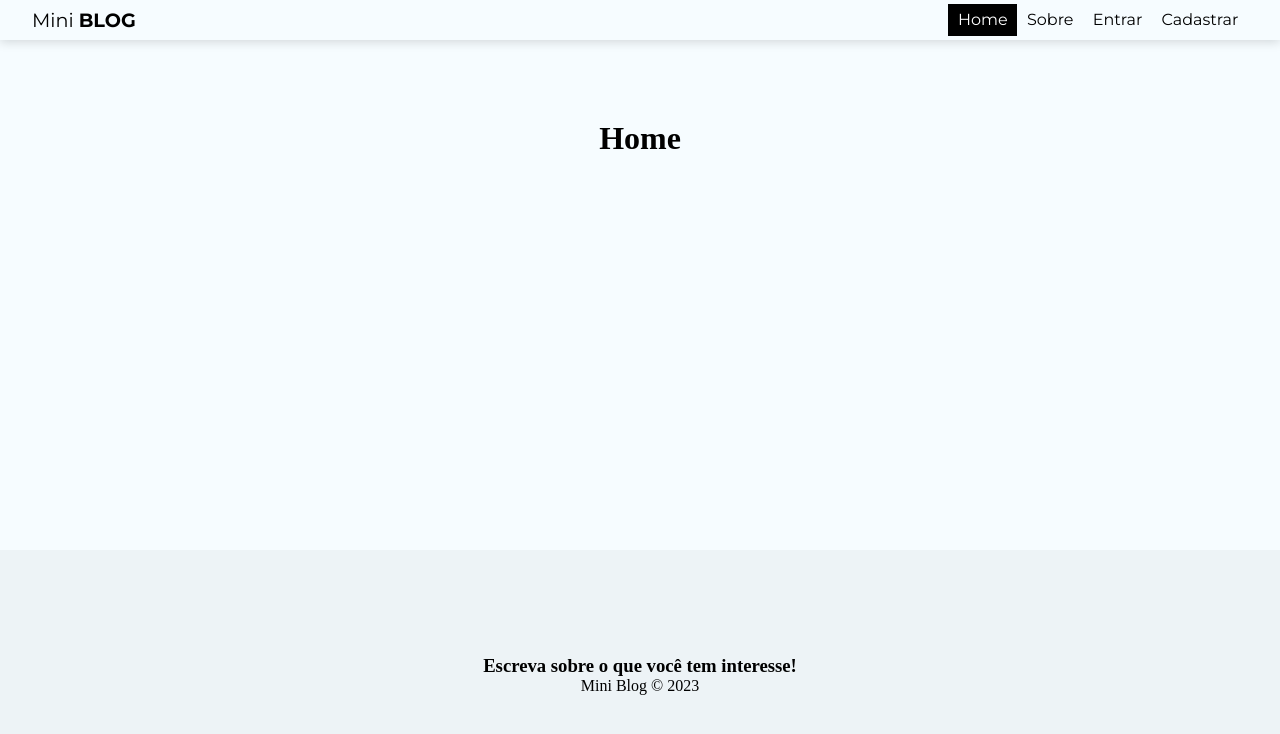
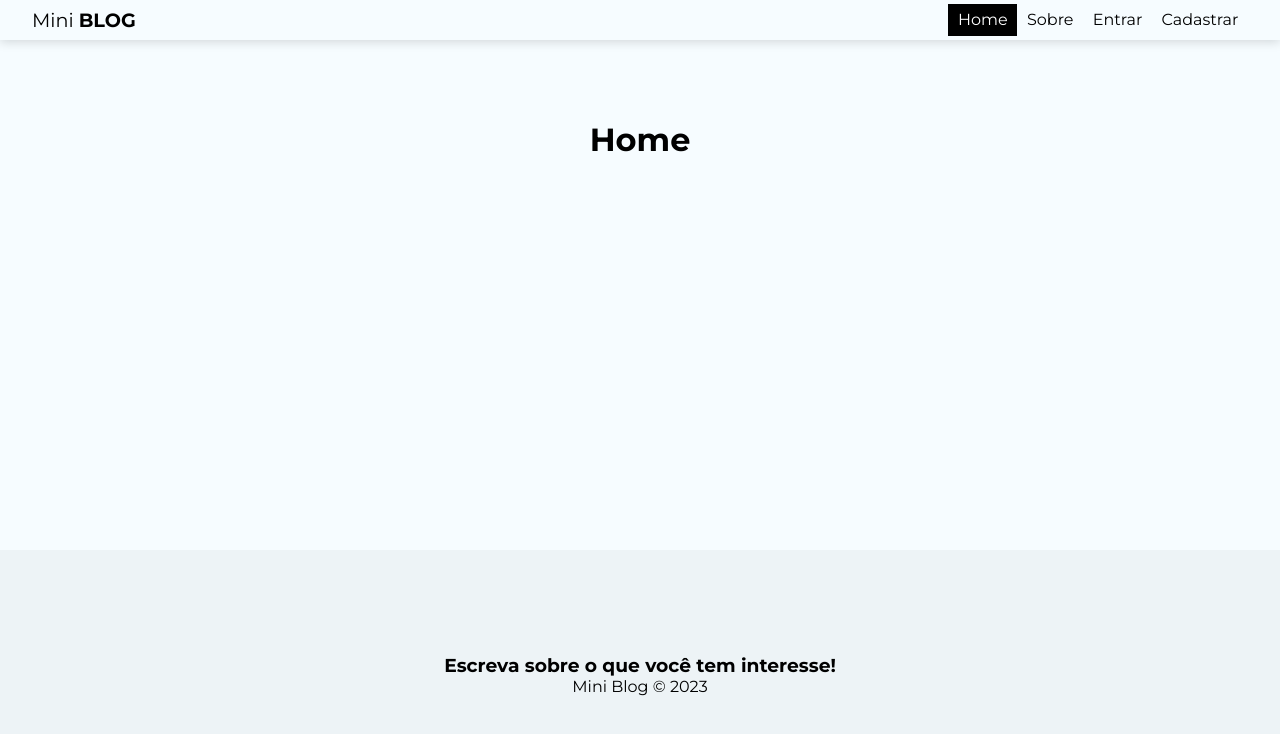
Before and after one commit to abnerfirmino/Projeto-Mini-Blog, a React (Vite) app: page / in a window 1280 px wide. Shown: the top 734 px of the page. Built offline with nearby package versions, Linux system fonts and the light colour scheme.

Commit message:
CSS global ajustado

```diff
--- a/src/styles/global-styles.css
+++ b/src/styles/global-styles.css
@@ -4,7 +4,7 @@
   box-sizing: border-box;
 }
 
-.body {
+body {
   font-family: "Montserrat", sans-serif;
 }
 
@@ -45,10 +45,9 @@ nav button:hover {
   color: #bbb;
 }
 
-
 /* Estilo dos formulários */
 form {
-  max-width: 30%;
+  max-width: 40%;
   margin: 0.7em auto 0 auto;
 }
 
@@ -121,7 +120,7 @@ button[disabled] {
   background-color: #aaa;
 }
 
-.container .error {
+.error {
   color: #721c24;
   background-color: #f8d7da;
   border: 1px solid #f5c6cb;
```
